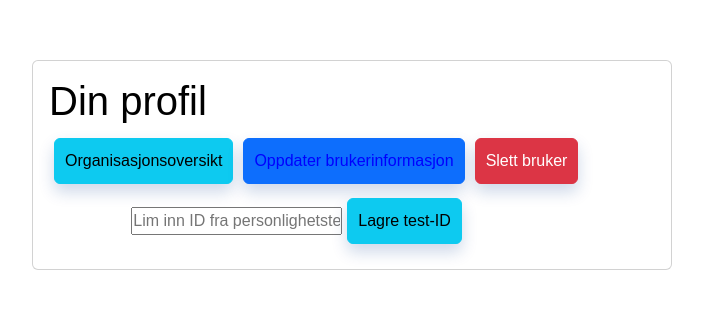
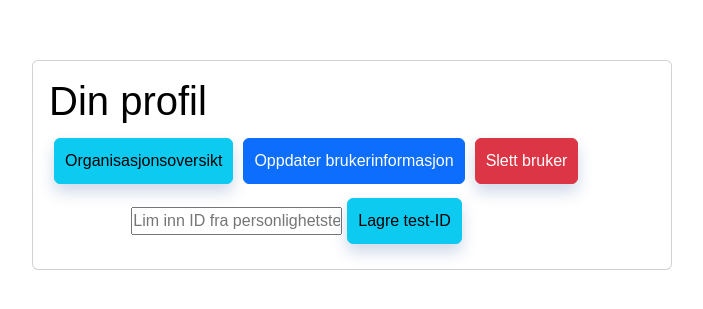
Before and after one commit to fielcool/app2000-gruppe13, a React (Create React App) app in the folder client/: page /LoggedInUser in a window 1280 px wide. Shown: the part 235-544 px from the top of the page, without its empty margins (288-991 px from the left). Built offline with nearby package versions, Linux system fonts and the light colour scheme.

Commit message:
modified:   client/src/App.css 	modified:   client/src/LoggedInUser.js

```diff
--- a/client/src/App.css
+++ b/client/src/App.css
@@ -64,10 +64,6 @@ a {
   padding: 10px;
 }
 
-.btn-primary {
-color: blue;
-fill: #ac1d48;
-}
 
 .id-input{
   display: flex;
--- a/client/src/LoggedInUser.js
+++ b/client/src/LoggedInUser.js
@@ -81,7 +81,7 @@ const LoggedInUser = () => {
               Organisasjonsoversikt
             </Button>
 
-            <Button variant="primary" onClick={handleUpdateUserInfo} className="btn btn-primary btn-md fp-button shadow-custom">
+            <Button variant="primary" onClick={handleUpdateUserInfo} className="btn btn-primary btn-md fp-button">
               Oppdater brukerinformasjon
             </Button>
 
```
